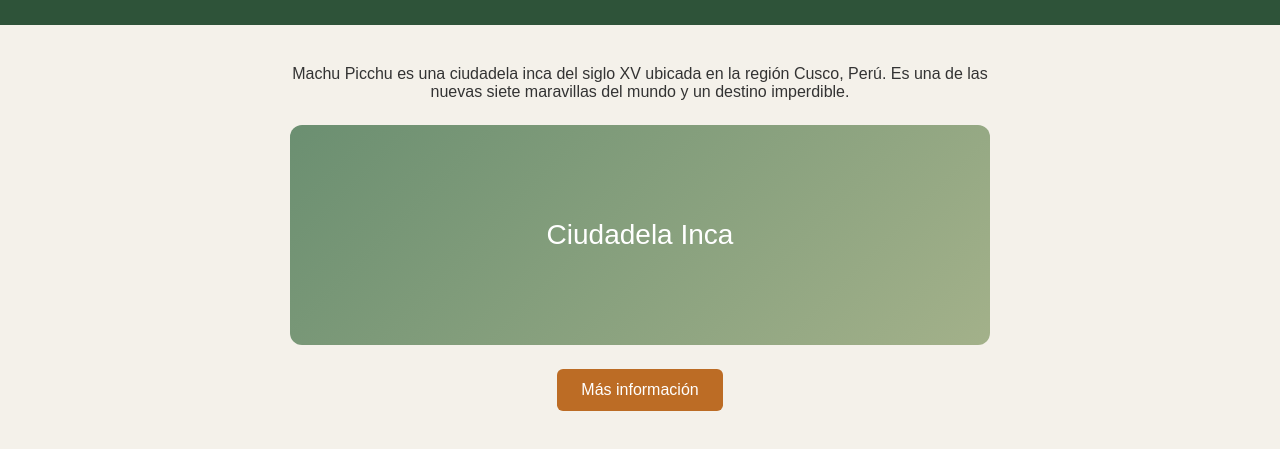
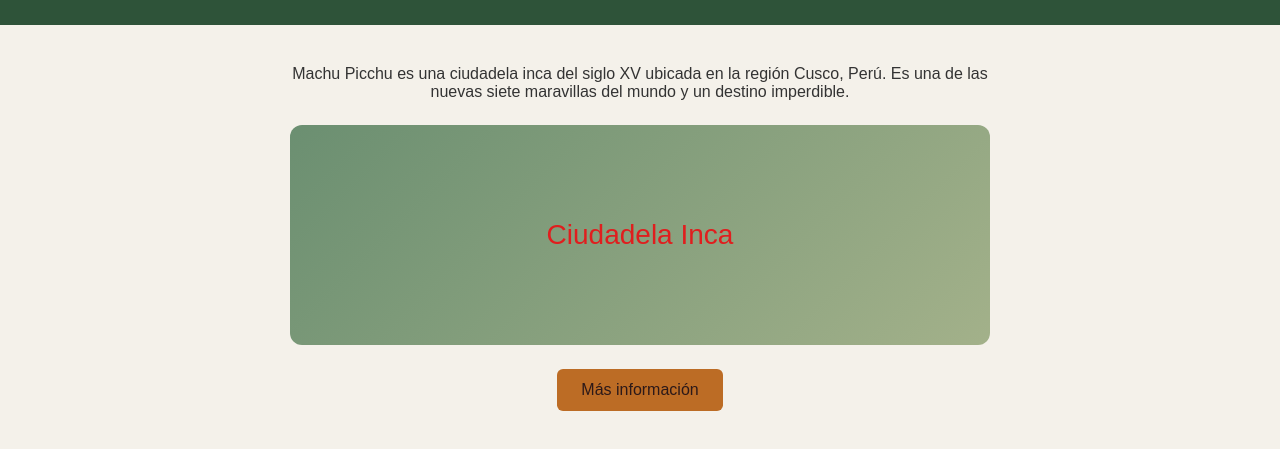
Before and after one commit to Arnoldgold/pagina-machu-picchu, a plain HTML site: page index.html in a window 1280 px wide. Shown: the part 103-552 px from the top of the page. Drawn offline with Linux system fonts and the light colour scheme.

```diff
--- a/index.html
+++ b/index.html
@@ -3,7 +3,7 @@
 <head>
   <meta charset="UTF-8">
   <meta name="viewport" content="width=device-width, initial-scale=1.0">
-  <title>Machu Picchu</title>
+  <title>Machu Picchu CUSCO LA MARAVILLA</title>
   <link rel="stylesheet" href="style.css">
 </head>
 <body>
--- a/style.css
+++ b/style.css
@@ -16,7 +16,7 @@
   margin: 24px 0;
   border-radius: 12px;
   background: linear-gradient(135deg, #6b8f71, #a3b18a);
-  color: white;
+  color: rgb(224, 30, 30);
   font-size: 28px;
   display: flex;
   align-items: center;
@@ -26,7 +26,7 @@
   display: inline-block;
   padding: 12px 24px;
   background: #bc6c25;
-  color: white;
+  color: rgb(44, 25, 25);
   text-decoration: none;
   border-radius: 6px;
 }
```
